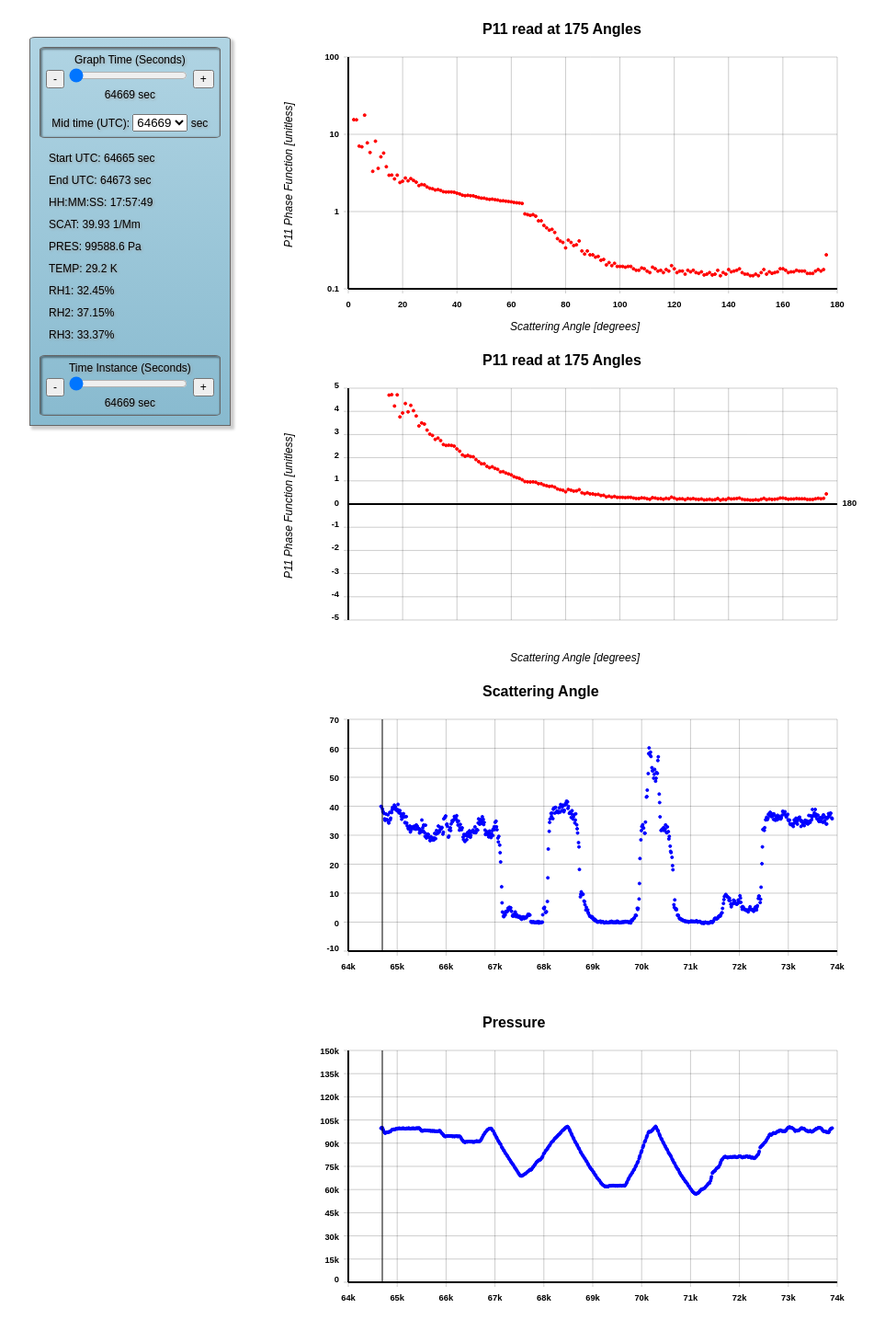
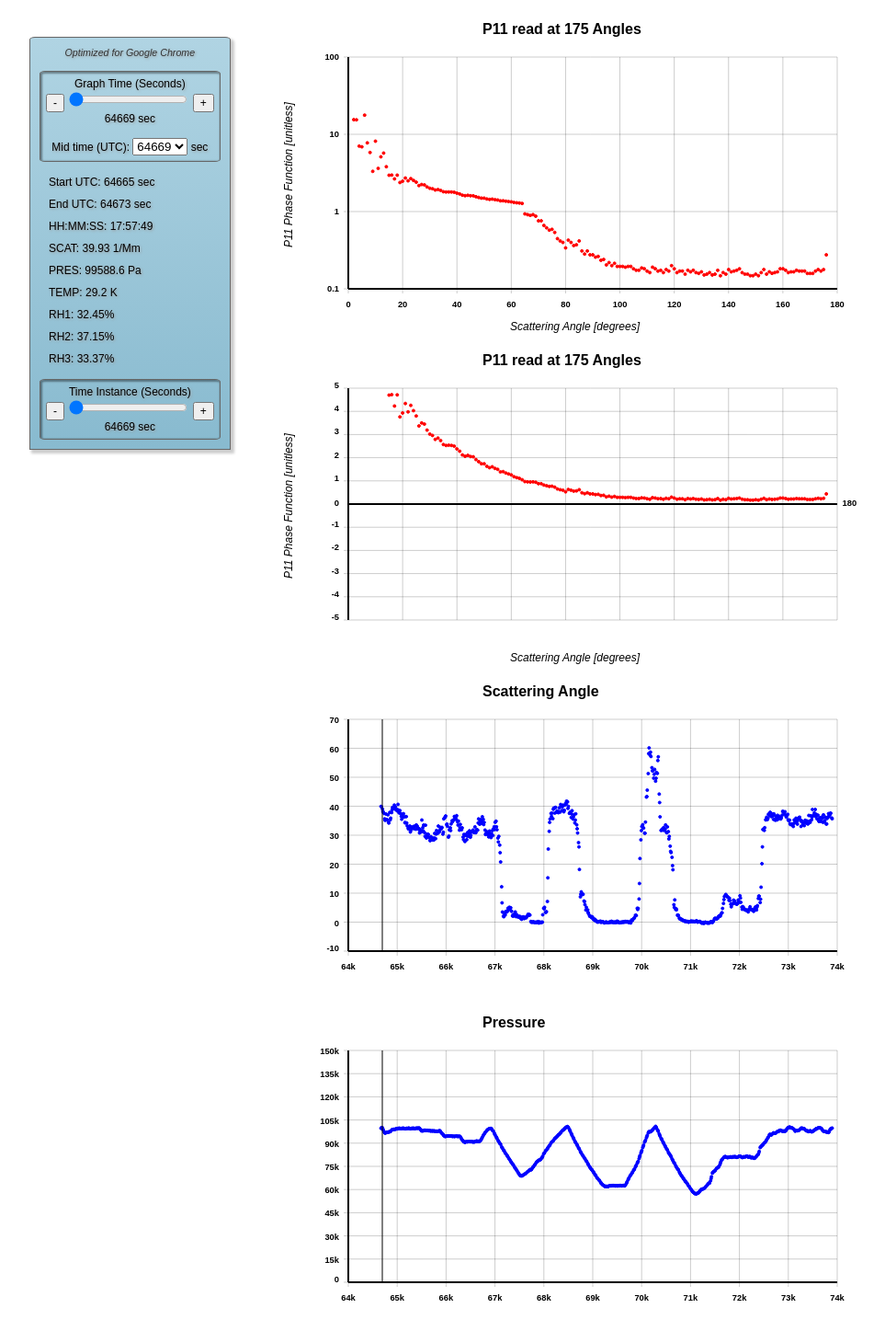
Before and after one commit to rideron89/Scatterplot, a PHP site: page / in a window 1280 px wide; the page is wider, and only the part inside the window is pictured. Shown: the top 1447 px of that part at 92% size, without its empty margins (8-971 px from the left). Run offline with PHP 8.4, Linux system fonts and the light colour scheme.

Commit message:
Updated index.php, style/scatter.css

```diff
--- a/index.php
+++ b/index.php
@@ -139,6 +139,12 @@
 	<body onload="init()">
 
 		<div id="outerBox">
+			<div style="width: 100%; text-align: center; color: #333333; font-size: 8pt; font-style: italic;">
+				Optimized for Google Chrome
+			</div>
+
+			<br />
+
 			<div id="timeSelectionBox">
 				<div id="timeSliderLabel">
 					Graph Time (Seconds)
--- a/style/scatter.css
+++ b/style/scatter.css
@@ -97,6 +97,7 @@ html, input
 .canvasTitle
 {
 	position: absolute;
+
 	z-index: 4;
 
 	top: 15px;
@@ -109,6 +110,8 @@ html, input
 .xAxisTitle
 {
 	position: absolute;
+
+	z-index: 4;
 
 	top: 175px;
 	left: -90px;
@@ -123,6 +126,7 @@ html, input
 .yAxisTitle
 {
 	position: absolute;
+	z-index: 4;
 
 	top: 340px;
 	left: 230px;
```
